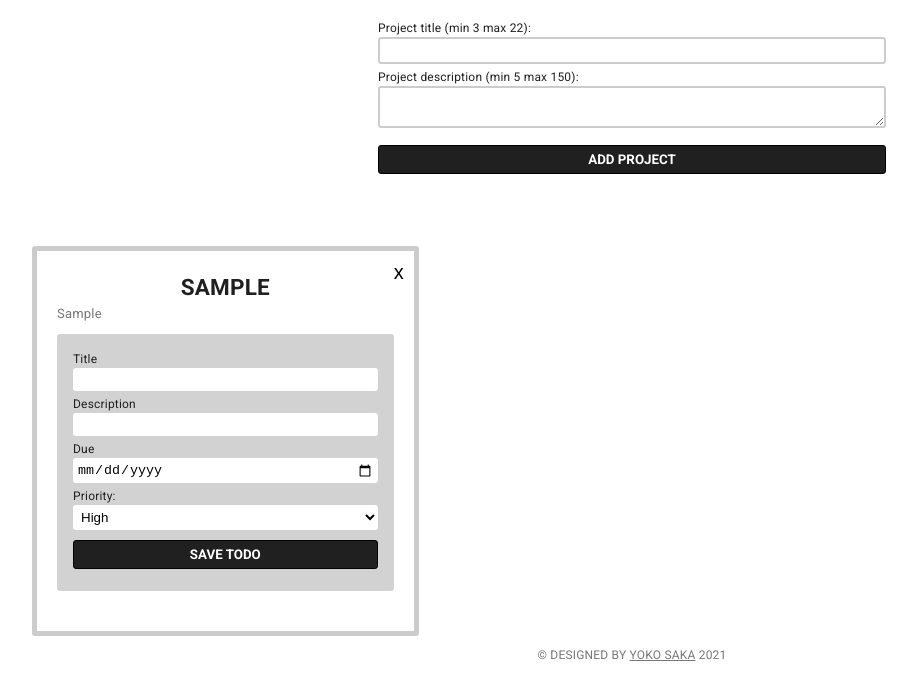
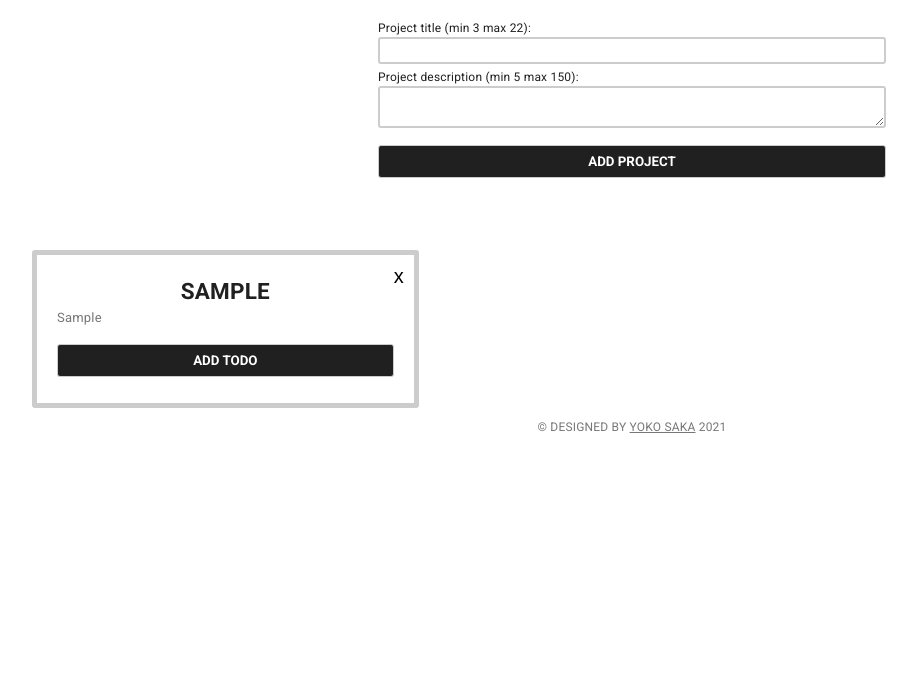
Before and after one commit to yoko-vicky/My-Todos, a website built with webpack: page dist/index.html in a window 1280 px wide. Both pictures are taken after typing "Sample", "Sample" into the empty fields and a click on the button "ADD PROJECT". Shown: the part 107-806 px from the top of the page, without its empty margins (8-925 px from the left). Built offline with nearby package versions, Linux system fonts and the light colour scheme.

Commit message:
Add 'Add Todo' button to open form of adding todo

```diff
--- a/src/scripts/mymodules/renderProjects.js
+++ b/src/scripts/mymodules/renderProjects.js
@@ -53,7 +53,7 @@ const generateFormDOM = (formClassName, project, projects, todo) => {
   form.appendChild(prFieldForPriority);
   const prSaveTodoBtn = document.createElement('button');
   prSaveTodoBtn.setAttribute('type', 'submit');
-  prSaveTodoBtn.classList.add('btn');
+  prSaveTodoBtn.classList.add('btn', 'save-todo-btn');
   prSaveTodoBtn.textContent = 'Save Todo';
   form.appendChild(prSaveTodoBtn);
 
@@ -155,11 +155,23 @@ const generateProjectItemDOM = (project, projects) => {
   prDesc.classList.add('project__desc');
   prDesc.textContent = project.description;
 
+  const addTodoBtn = document.createElement('button');
+  addTodoBtn.classList.add('add-todo-btn', 'btn');
+  addTodoBtn.textContent = 'Add Todo';
+
   prItem.appendChild(prRmBtn);
   prItem.appendChild(prTitle);
   prItem.appendChild(prDesc);
   prItem.appendChild(generatePrTodosDOM(project, projects));
+  prItem.appendChild(addTodoBtn);
   prItem.appendChild(generateFormDOM('add-todo-form', project, projects, []));
+
+  addTodoBtn.addEventListener('click', e => {
+    e.target.nextElementSibling.classList.toggle('open');
+    e.target.classList.toggle('open');
+    // eslint-disable-next-line no-unused-expressions
+    e.target.textContent === 'Add Todo' ? e.target.textContent = 'Close' : e.target.textContent = 'Add Todo';
+  });
   return prItem;
 };
 
--- a/src/scss/base/_utilities.scss
+++ b/src/scss/base/_utilities.scss
@@ -1,20 +1,35 @@
 .btn {
   display: inline-block;
-  background: $black;
-  padding: 0.6rem;
-  color: $white;
+  background: $white;
+  color: $grey;
+  padding: 0.4rem;
   width: 100%;
   margin: 0.6rem auto;
   font-family: inherit;
   text-transform: uppercase;
   font-weight: bold;
   cursor: pointer;
-  border: 1px solid black;
+  border: 1px solid $light-grey-1;
   border-radius: 3px;
   transition: all 0.4s;
 
   &:hover {
-    background: $white;
-    color: $black;
+    background: $black;
+    color: $white;
+  }
+
+  &.add-project-btn,
+  &.add-todo-btn,
+  &.save-todo-btn {
+    background: $black;
+    color: $white;
+    padding: 0.8rem;
+
+    &:hover,
+    &.open {
+      background: $white;
+      color: $black;
+      border-color: $black;
+    }
   }
 }
--- a/src/scss/components/_project.scss
+++ b/src/scss/components/_project.scss
@@ -51,8 +51,13 @@
     padding: 1.6rem;
 
     &.add-todo-form {
+      display: none;
       background: rgba($black, 0.2);
       margin: 1rem auto 2rem;
+
+      &.open {
+        display: block;
+      }
     }
 
     &.edit-todo-form {
```
Also changed, not shown: README.md, dist/index.bundle.js, dist/index.html, screenshot-n.png (added), screenshot.png (deleted).
